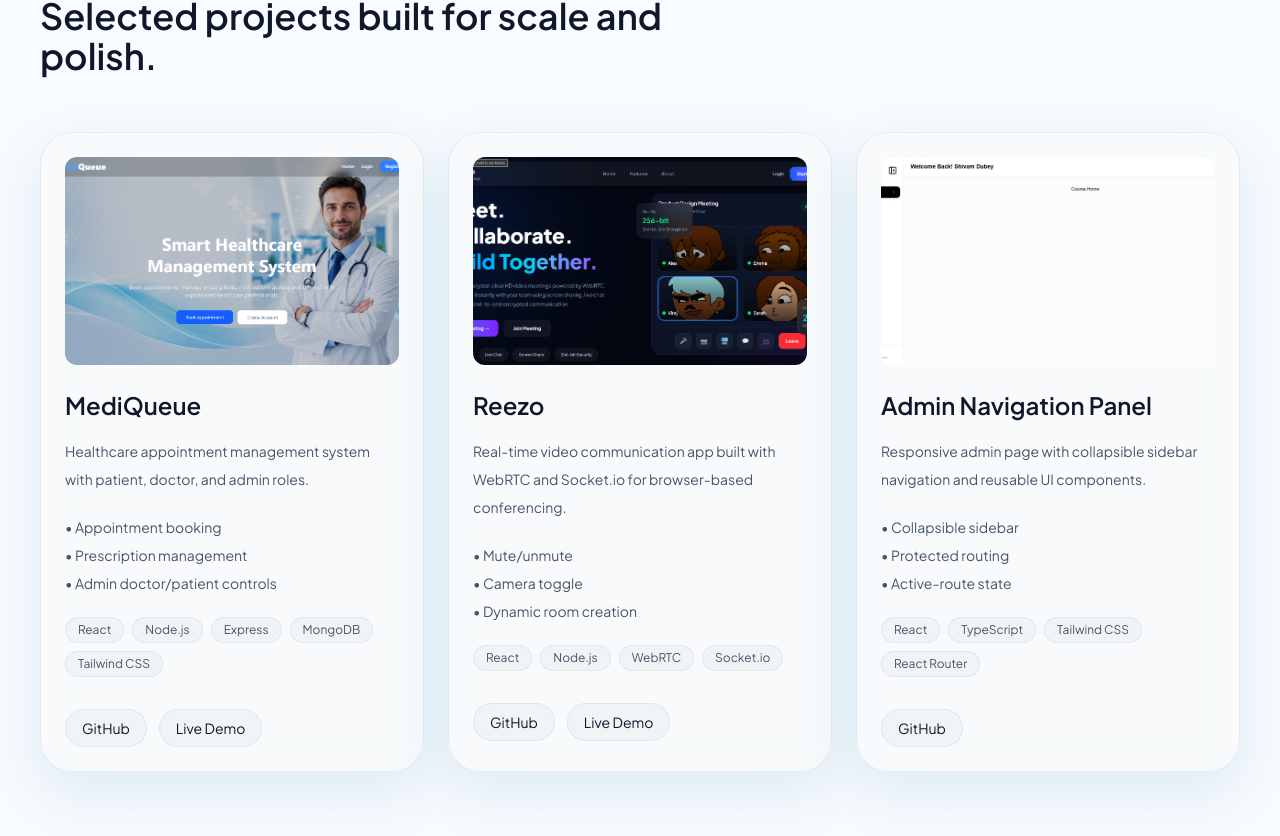
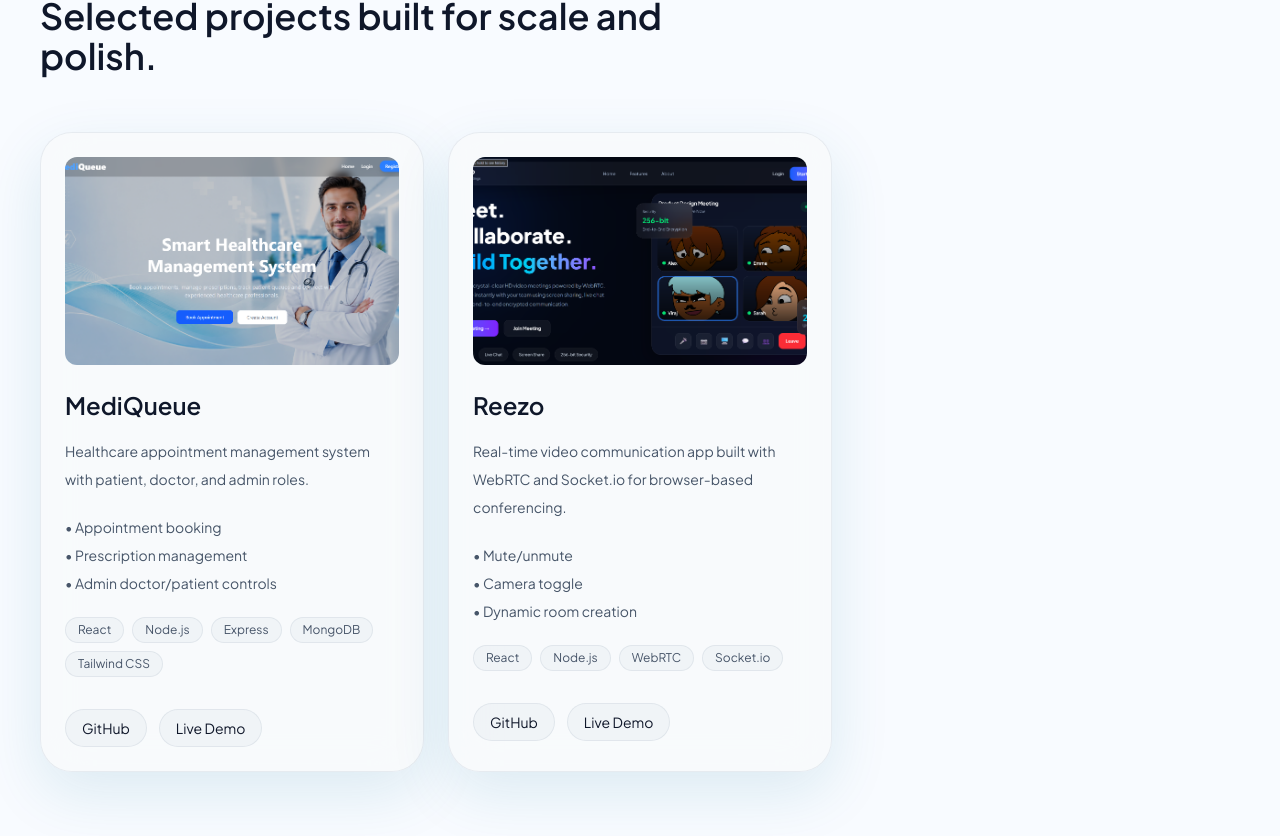
Before and after one commit to Virajkamble632/Viraj_Portfolio, a React (Vite) app: page / in a window 1280 px wide. Shown: the part 4773-5609 px from the top of the page. Built offline with nearby package versions, Linux system fonts and the light colour scheme.

Commit message:
Update Projects.jsx

```diff
--- a/src/components/Projects/Projects.jsx
+++ b/src/components/Projects/Projects.jsx
@@ -21,15 +21,6 @@ const projects = [
     github: 'https://github.com/Virajkamble632/Reezo.git',
     demo: 'https://reezo-9si4.onrender.com',
     image: Reezo,
-  },
-  {
-    title: 'Admin Navigation Panel',
-    description: 'Responsive admin page with collapsible sidebar navigation and reusable UI components.',
-    features: ['Collapsible sidebar', 'Protected routing', 'Active-route state'],
-    stack: ['React', 'TypeScript', 'Tailwind CSS', 'React Router'],
-    github: 'https://github.com/codolog-Workspace/CODOLOG_ADMIN.git',
-    demo: null,
-    image: adminPageImage,
   },
 ]
 
```
